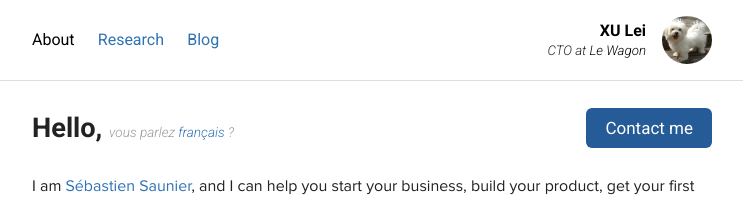
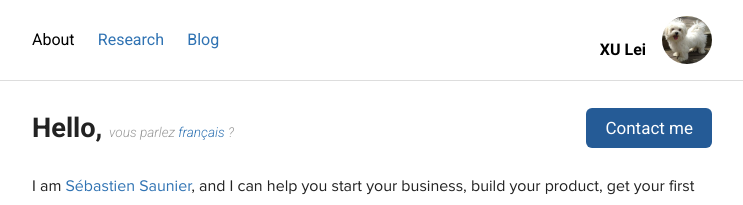
Before and after one commit to shirleysteve/1, a Jekyll site: the page built from index.html, in a window 1280 px wide. Shown: the top 205 px of the page, without its empty margins (268-1011 px from the left). Built offline with Jekyll 4.4.1, drawn with Linux system fonts in a browser that asks for light colours; Markdown is read by kramdown in place of the engine named in the settings.

Commit message:
Update default.html

```diff
--- a/_layouts/default.html
+++ b/_layouts/default.html
@@ -47,17 +47,7 @@
       <div class="pull-right right logo">
         <div class="name">
           <a href="/">XU Lei</a><br />
-          <small>
-            <em>
-              {% if page.url == '/fr/index.html' %}
-                <!-- <a href="/fr">Coach Technique pour Startup</a> -->
-                CTO du <a href="http://www.lewagon.com/fr" target="_blank">Wagon</a>
-              {% else %}
-                <!-- <a href="/">Startup Technical Coach</a> -->
-                CTO at <a href="http://www.lewagon.com" target="_blank">Le Wagon</a>
-              {% endif %}
-            </em>
-          </small>
+
         </div>
         <img class="avatar" src="/images/XU Lei.png" alt="My profile picture" />
       </div>
```
